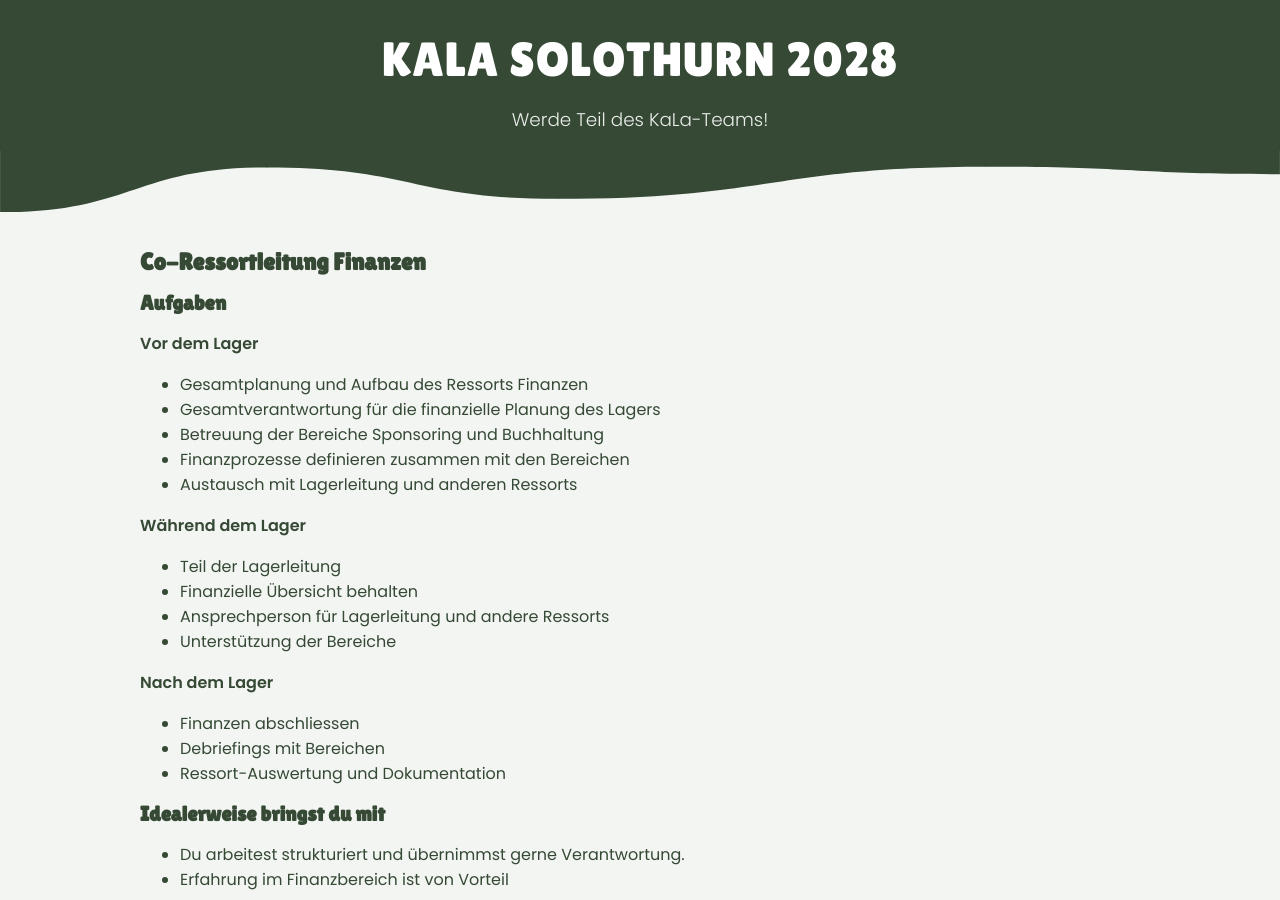
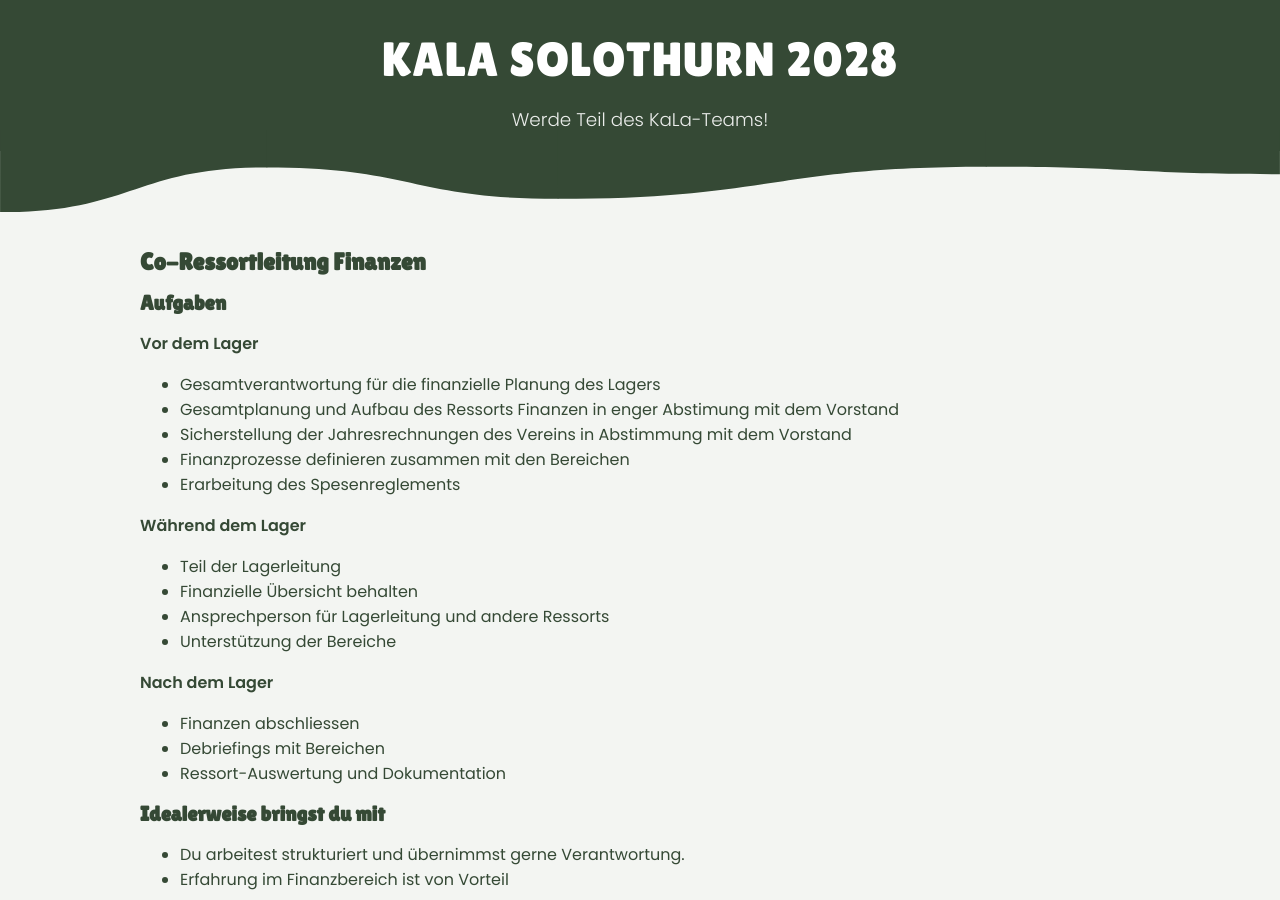
Before and after one commit to kala-so/ausschreibungen, a Jekyll site: the page built from _includes/60_fin.md, in a window 1280 px wide and 900 px high. Built offline with Jekyll 4.4.1, drawn with Linux system fonts in a browser that asks for light colours; our own code applies the rules of GitHub Pages for plain Markdown files.

Commit message:
descriptions

```diff
--- a/_includes/60_fin.md
+++ b/_includes/60_fin.md
@@ -4,11 +4,11 @@
 
 **Vor dem Lager**
 
-* Gesamtplanung und Aufbau des Ressorts Finanzen
 * Gesamtverantwortung für die finanzielle Planung des Lagers
-* Betreuung der Bereiche Sponsoring und Buchhaltung
+* Gesamtplanung und Aufbau des Ressorts Finanzen in enger Abstimung mit dem Vorstand
+* Sicherstellung der Jahresrechnungen des Vereins in Abstimmung mit dem Vorstand
 * Finanzprozesse definieren zusammen mit den Bereichen
-* Austausch mit Lagerleitung und anderen Ressorts
+* Erarbeitung des Spesenreglements
 
 **Während dem Lager**
 
```
Also changed, not shown: _includes/40_log.md (+2 -2 lines).
